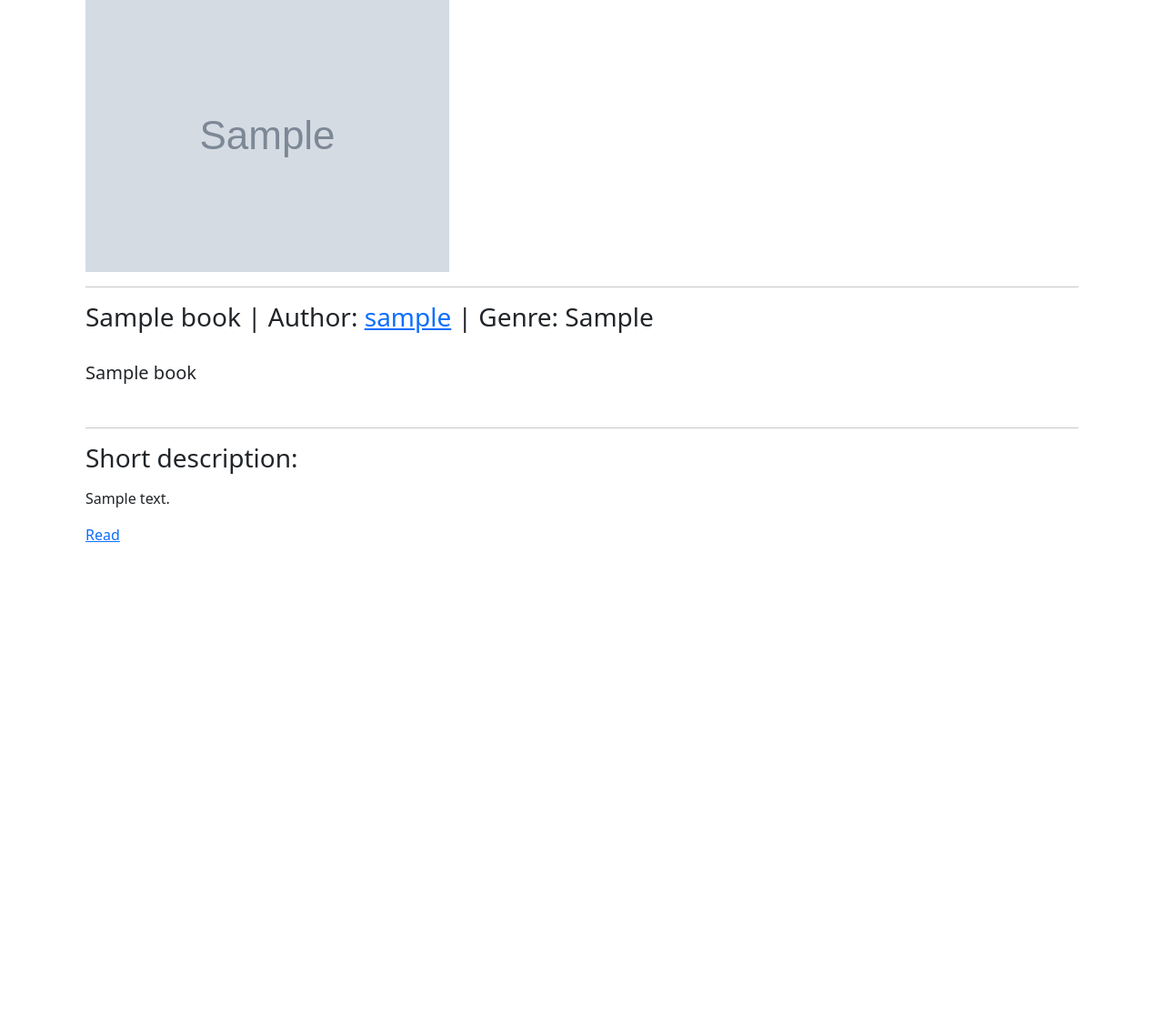
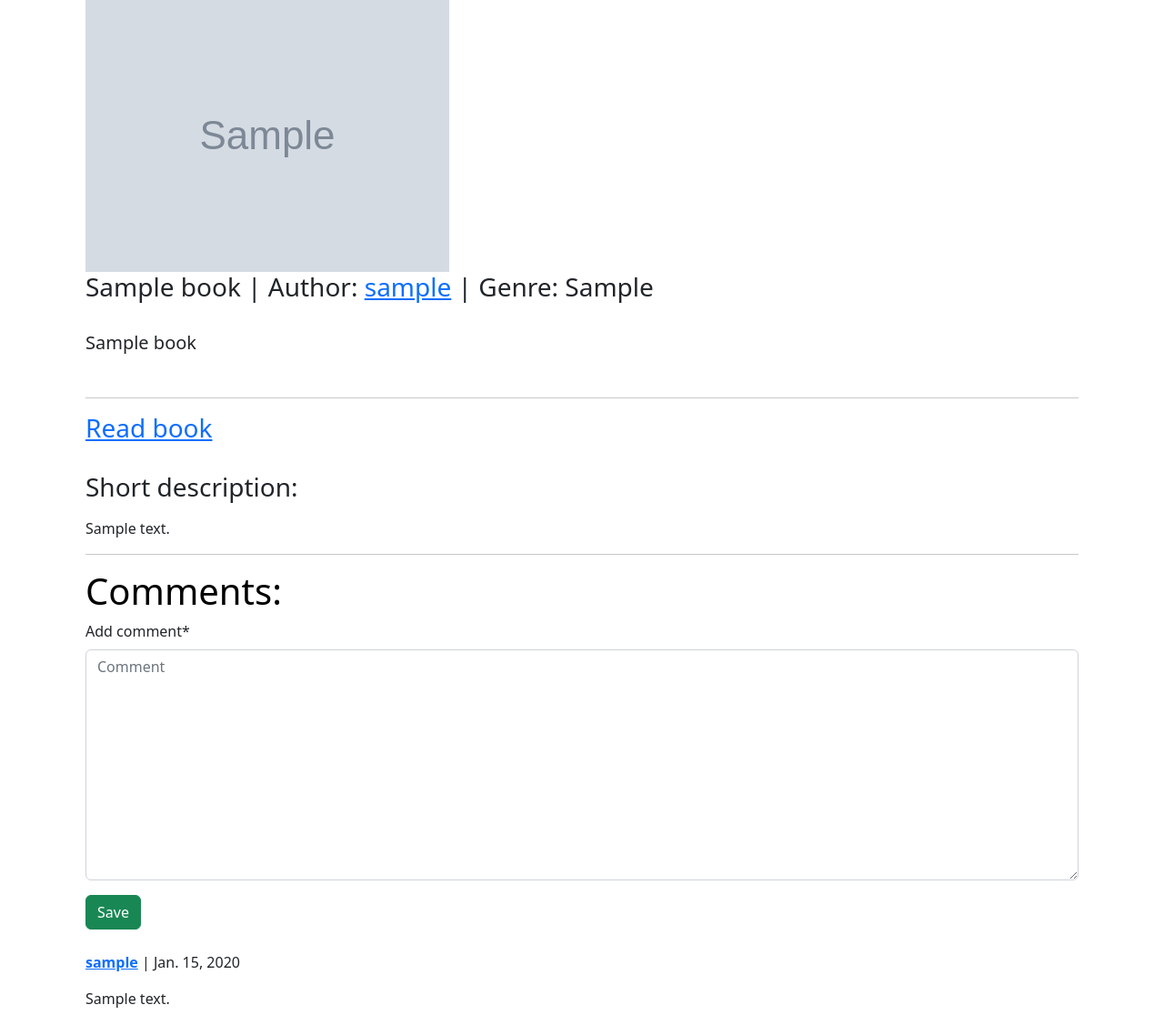
Before and after one commit to BezrabotnyFreelancer/book_social_media, a Django app: page /book/00000000-0000-0000-0000-000000000001/ in a window 1280 px wide. Shown: the part 73-1200 px from the top of the page at 91% size. Run offline with Django 4.2, Linux system fonts and the light colour scheme; a user stored in the database is signed in; tables that the repository leaves empty hold one stand-in row (values such as "Sample post"); grey boxes marked "Sample" are stand-in pictures; some libraries are stand-ins or nearby versions.

Commit message:
Add comments and comment form

```diff
--- a/app/templates/main/book_detail.html
+++ b/app/templates/main/book_detail.html
@@ -1,14 +1,26 @@
 {% extends 'base.html' %}
+{% load crispy_forms_tags %}
 {% block title %}{{ book.title }}{% endblock %}
 
 {% block content %}
     <div class="container">
-        {% if book.cover %}<img src="{{ book.cover.url }}" class="bookcover" alt="{{ book.title }}">{% endif %}
-        <hr>
+        {% if book.cover %}<img src="{{ book.cover.url }}" class="bookcover" alt="{{ book.title }}">{% endif %}<br>
         <h3>{{ book.title }} | Author: <a href="{{ book.author.get_absolute_url }}">{{ book.author.user.username }}</a> | Genre: {{ book.genre }}</h3><br>
         <h5>{{ book.subtitle }}</h5><br><hr>
+        {% if user.is_authenticated %}<h3><a href="{{ book.file.url }}">Read book</a></h3><br>{% endif %}
         <h3>Short description: </h3>
         <p>{{ book.description|linebreaks }}</p>
-        {% if user.is_authenticated %}<a href="{{ book.file.url }}">Read</a>{% endif %}
+        <hr>
+        <h1>Comments: </h1>
+        <form method="post">
+            {% csrf_token %}
+            {{ form|crispy }}
+            <input type="submit" value="Save" class="btn btn-success">
+        </form>
+        <br>
+        {% for comment in book.comment_set.all %}
+        <p><b><a href="{{ comment.author.get_absolute_url }}">{{ comment.author }}</a></b> | {{ comment.created_on }}</p>
+        <p> {{ comment|linebreaks }}</p>
+        {% endfor %}
     </div>
 {% endblock %}
```
